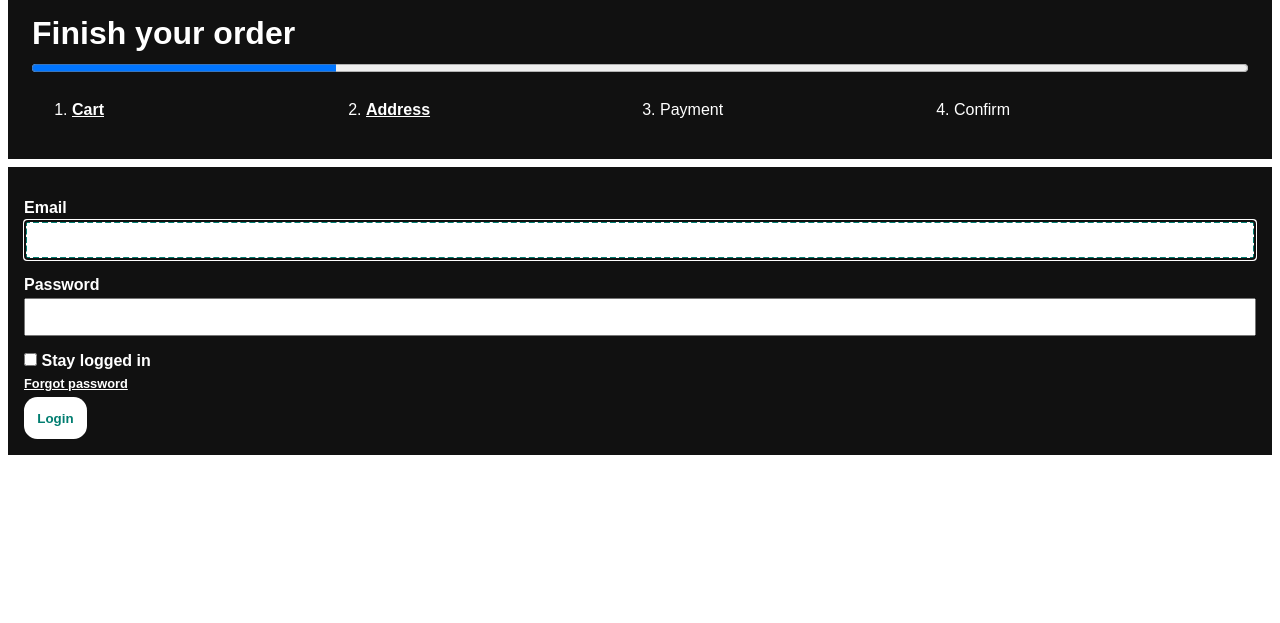
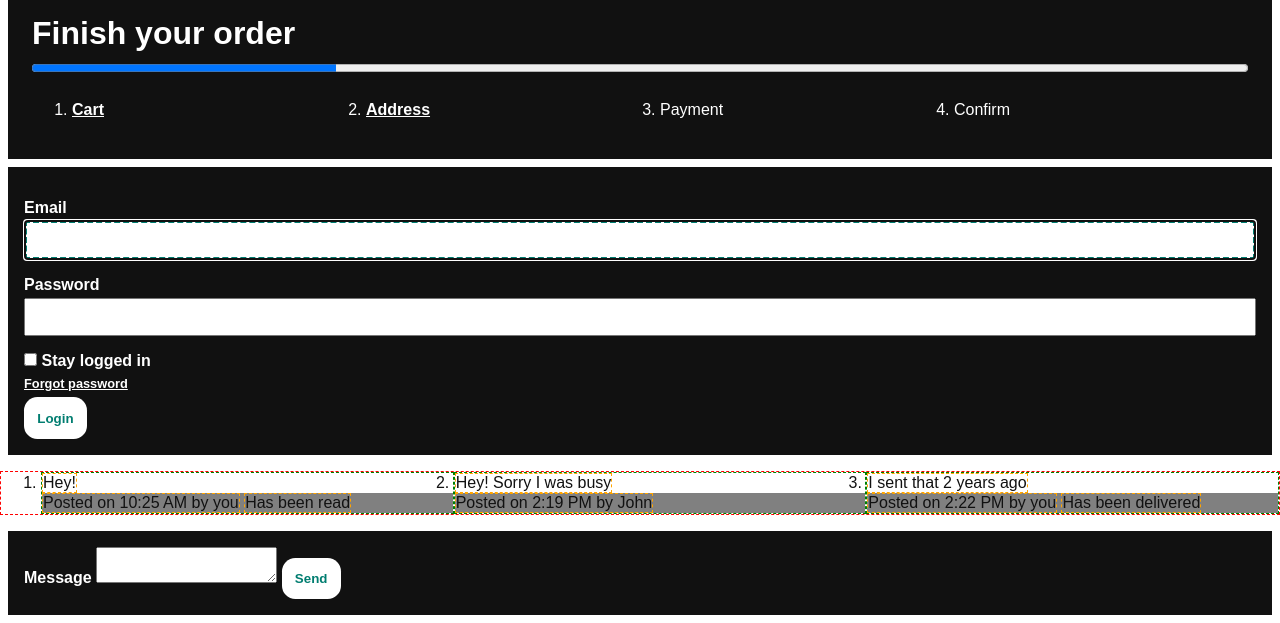
Before and after one commit to Zishrodrigues/css-to-the-rescue, a plain HTML site: page styleguide/index.html in a window 1280 px wide. Shown: the part 1583-2206 px from the top of the page. Before the commit the page ends 2046 px from the top, so only its background shows below. Drawn offline with Linux system fonts and the light colour scheme.

Commit message:
removed comment

```diff
--- a/styleguide/index.html
+++ b/styleguide/index.html
@@ -138,7 +138,7 @@
 </form>
 
 <!-- CHAT -->
-<!-- <ol class="chat">
+<ol class="chat">
     <li>
 
         <p>
@@ -183,7 +183,7 @@
 
     <button type="submit">Send</button>
 
-</form> -->
+</form>
 
 <!-- RATING SMILEYS -->
 <!-- <fieldset>
@@ -219,7 +219,7 @@
 
     <input type="radio" name="rating" id="rating-3">
   </div>
-</fieldset> -->
+</fieldset>
 
 </body>
 </html>
```
